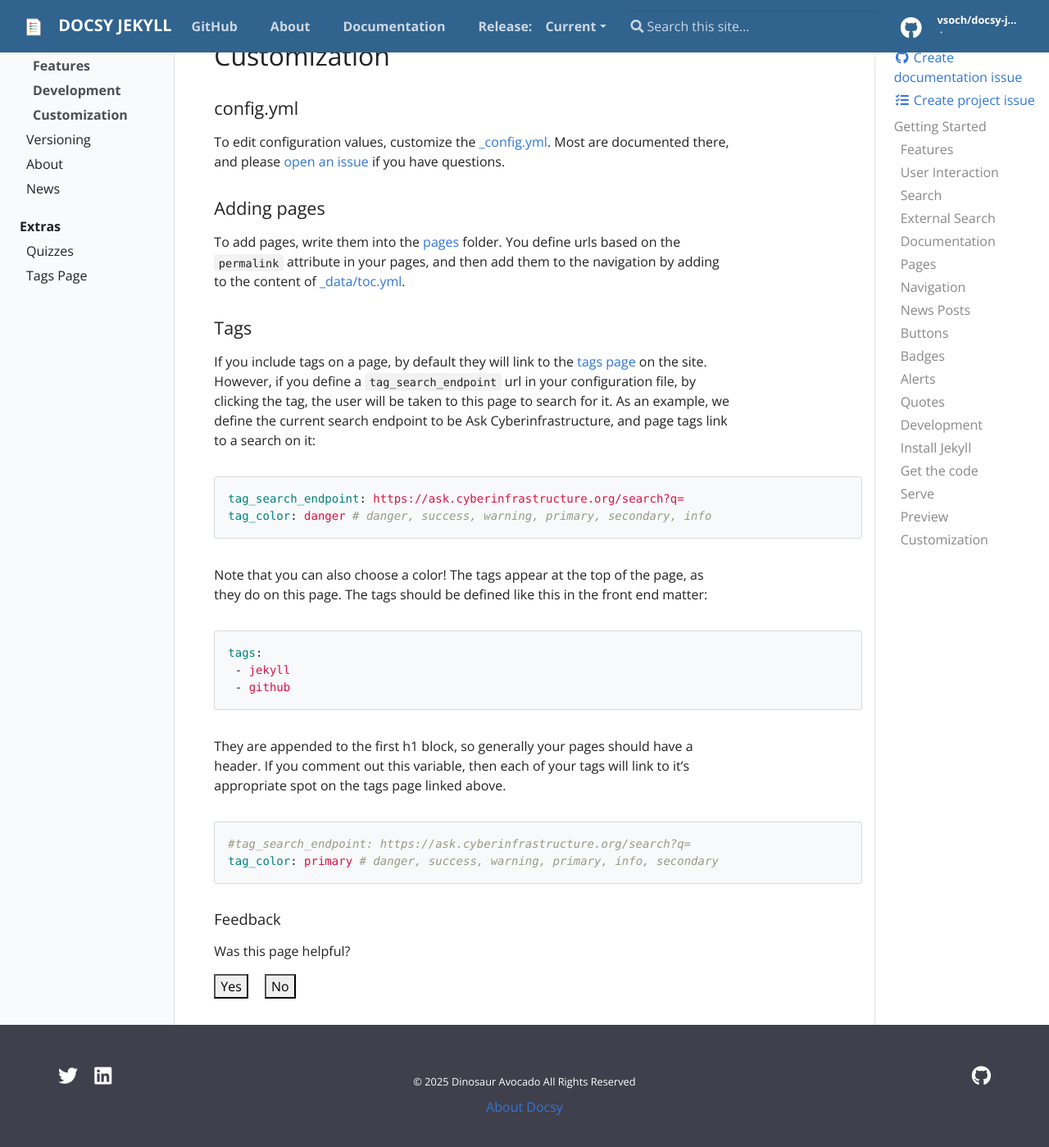
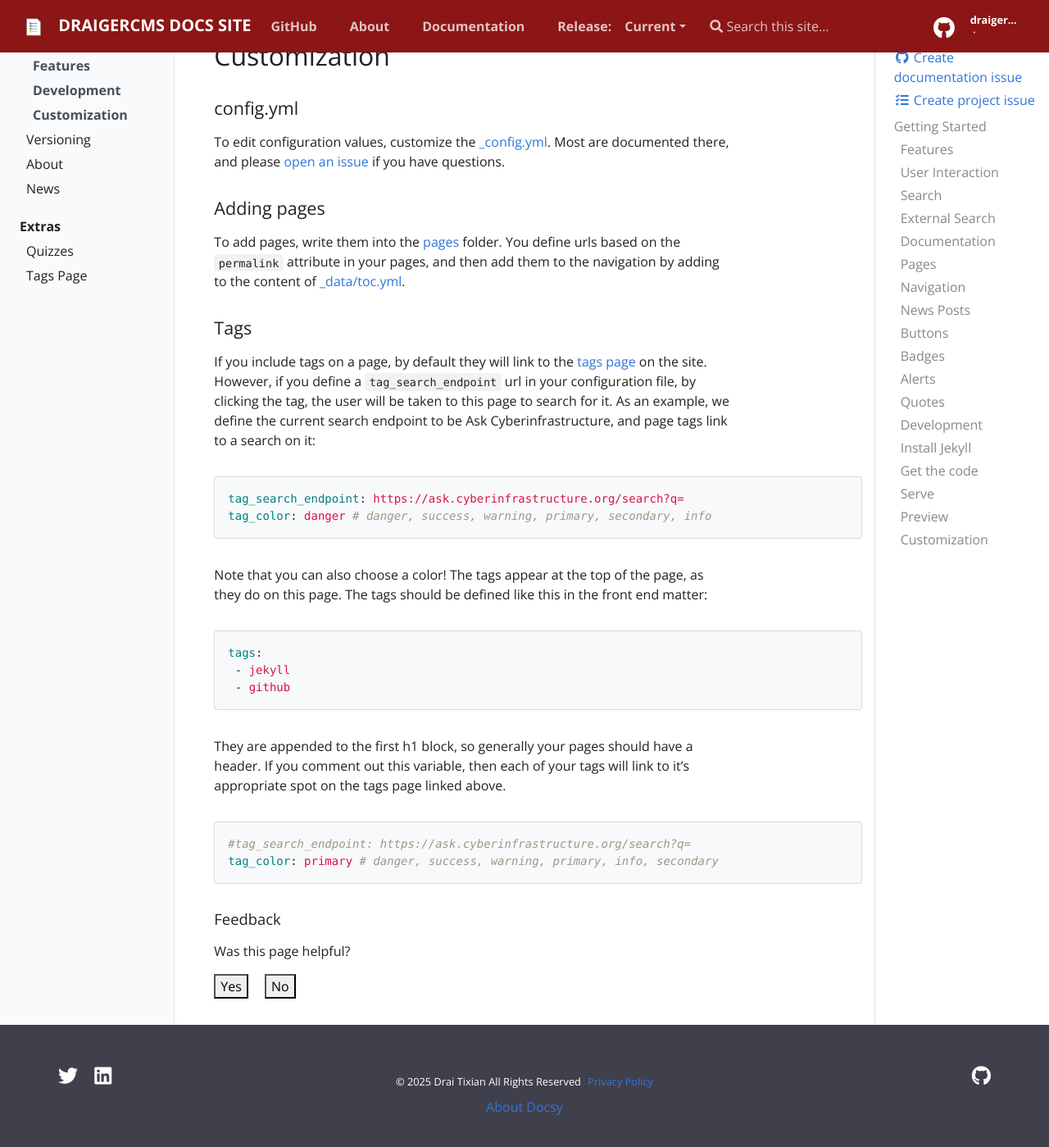
Before and after one commit to draigercms/docs, a Jekyll site: the page built from _docs/getting-started.md, in a window 1280 px wide and 1400 px high, scrolled down 8530 px. Shown: the whole window at 82% size. Built offline with Jekyll 4.4.1, drawn with Linux system fonts in a browser that asks for light colours; part of the change alters nothing that is shown.

Commit message:
Update _config.yml

```diff
--- a/_config.yml
+++ b/_config.yml
@@ -1,43 +1,20 @@
-# Welcome to Jekyll!
-#
-# This config file is meant for settings that affect your whole blog, values
-# which you are expected to set up once and rarely edit after that. If you find
-# yourself editing these this file very often, consider using Jekyll's data files
-# feature for the data you need to update frequently.
-#
-# For technical reasons, this file is *NOT* reloaded automatically when you use
-# 'jekyll serve'. If you change this file, please restart the server process.
-
-# Site settings
-# These are used to personalize your new site. If you look in the HTML files,
-# you will see them accessed via {{ site.title }}, {{ site.email }}, and so on.
-# You can create any custom variable you would like, and they will be accessible
-# in the templates via {{ site.myvariable }}.
-
-title: Docsy Jekyll
-email: your-email@domain.com
-author: Dinosaur Avocado
-description: > # this means to ignore newlines until "baseurl:"
-  Write an awesome description for your new site here. You can edit this
-  line in _config.yml. It will appear in your document head meta (for
-  Google search results) and in your feed.xml site description.
-
-# Add your baseurl here (your repository) but DO NOT CHANGE THE LINE NUMBER without editing .circleci/circle_urls.sh
-baseurl: "/docsy-jekyll" # the subpath of your site, e.g. /blog
-
-# This is mostly for testing
-url: "https://vsoch.github.io" # the base hostname & protocol for your site
+title: Draigercms Docs Site
+email: dr_chanmp@disroot.org
+author: Drai Tixian
+description: Personal Documentation Site
+url: "https://draigercms.dpdns.org"
+baseurl: "/"
 
 # Social (First three Required)
-repo: "https://github.com/vsoch/docsy-jekyll"
-github_user: "vsoch"
-github_repo: "docsy-jekyll"
-github_branch: "master"
+repo: "https://github.com/draigercms/docs"
+github_user: "draigercms"
+github_repo: "docs"
+github_branch: "main"
 
 # Optional
-twitter: vsoch
-linkedin: vsochat
-dockerhub: vanessa
+twitter: jkrebian
+linkedin: jkrebian
+mastodon: mstdn.plus/jkrebian
 
 # These options are used to configure the locations of your version history when you want to serve versioned documents
 version_params:
@@ -61,15 +38,12 @@ version_params:
 feedback: true
 
 # Link to a privacy policy in footer, uncomment and define if wanted
-# privacy: https://domain.com/privacy
+privacy: https://draigercms.dpdns.org/privacy
 
-# google-analytics: UA-XXXXXXXXXX
-# Image and (square) dimension for logo (don't start with /)
-# If commented, will use material hat theme
-# logo: "assets/img/logo/SRCC-square-red.png"
+logo: "assets/img/logo/SRCC-square-red.png"
 logo_pixels: 34
 color: "#30638e"
-# color: "#8c1515" # primary color for header, buttons
+color: "#8c1515" # primary color for header, buttons
 
 # Build settings
 markdown: kramdown
@@ -83,13 +57,19 @@ accentColor: red # purple, green, etc.
 themeColor: red # purple, green, blue, orange, purple, grey
 fixedNav: 'true' # true or false
 
-permalink: /:year/:title/
+permalink: /:title
 markdown: kramdown
 exclude: [_site, CHANGELOG.md, LICENSE, README.md, vendor]
 
 # Collections
 collections:
   docs:
+    output: true
+    permalink: /:collection/:path
+  blogs:
+    output: true
+    permalink: /:collection/:path
+  pages:
     output: true
     permalink: /:collection/:path
 
```
